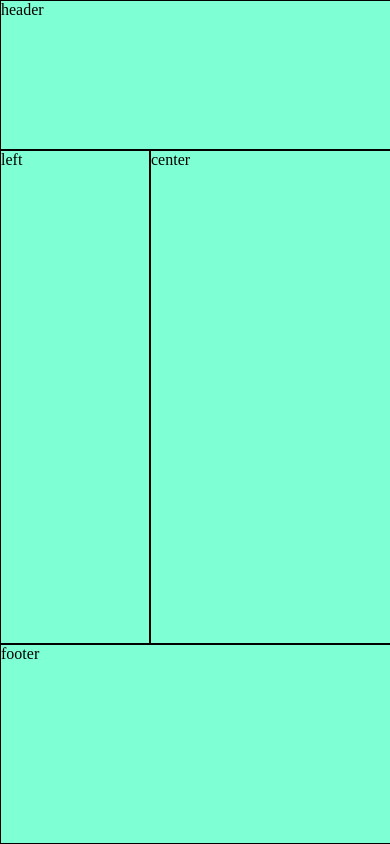
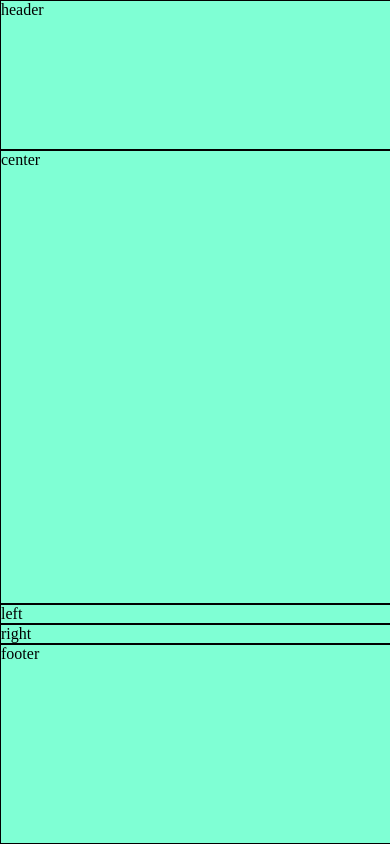
Before and after one commit to shumpei-kayano/HTML-CSS, a plain HTML site: page Grid/index.html in a window 390 px wide. Shown: the top 844 px of the page. Drawn offline with Linux system fonts and the light colour scheme.

Commit message:
grid:レスポンシブ対応

```diff
--- a/Grid/style.css
+++ b/Grid/style.css
@@ -50,6 +50,13 @@ footer {
 }
 
 /* 横幅が900px以下になった場合 */
-@media screen and (max-width:800px){
-
+@media screen and (max-width:900px){
+    body {
+        grid-template:
+        "header" 150px
+        "center" 1fr
+        "left"
+        "right"
+        "footer" 200px;
+    }
 }
```
